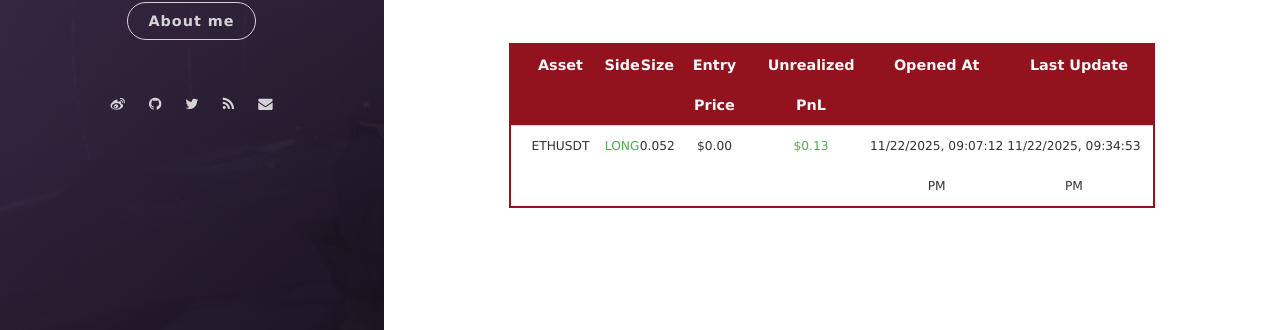
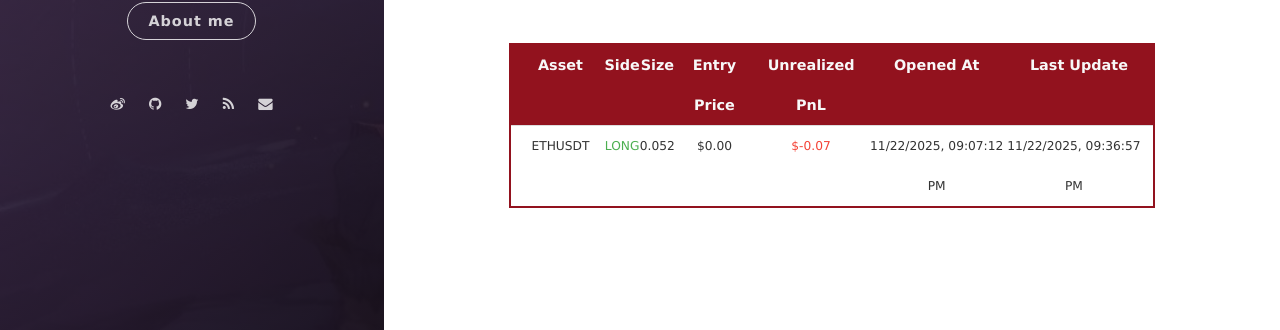
Before and after one commit to leeyegy/leeyegy.github.io, a Jekyll site: the page built from live-trading.html, in a window 1280 px wide. Shown: the part 556-886 px from the top of the page. Built offline with Jekyll 4.4.1, drawn with Linux system fonts in a browser that asks for light colours; nearby versions of some CDN libraries.

Commit message:
AccountMonitor: refresh positions 2025-11-23T05:36:57+08:00

```diff
--- a/assets/data/binance/positions.json
+++ b/assets/data/binance/positions.json
@@ -4,8 +4,8 @@
     "side": "LONG",
     "size": 0.052,
     "entryPrice": 0.0,
-    "unrealizedPnl": 0.12896,
+    "unrealizedPnl": -0.07488,
     "openedAt": "2025-11-23T05:07:12+08:00",
-    "reportedAt": "2025-11-23T05:34:53+08:00"
+    "reportedAt": "2025-11-23T05:36:57+08:00"
   }
 ]
```
